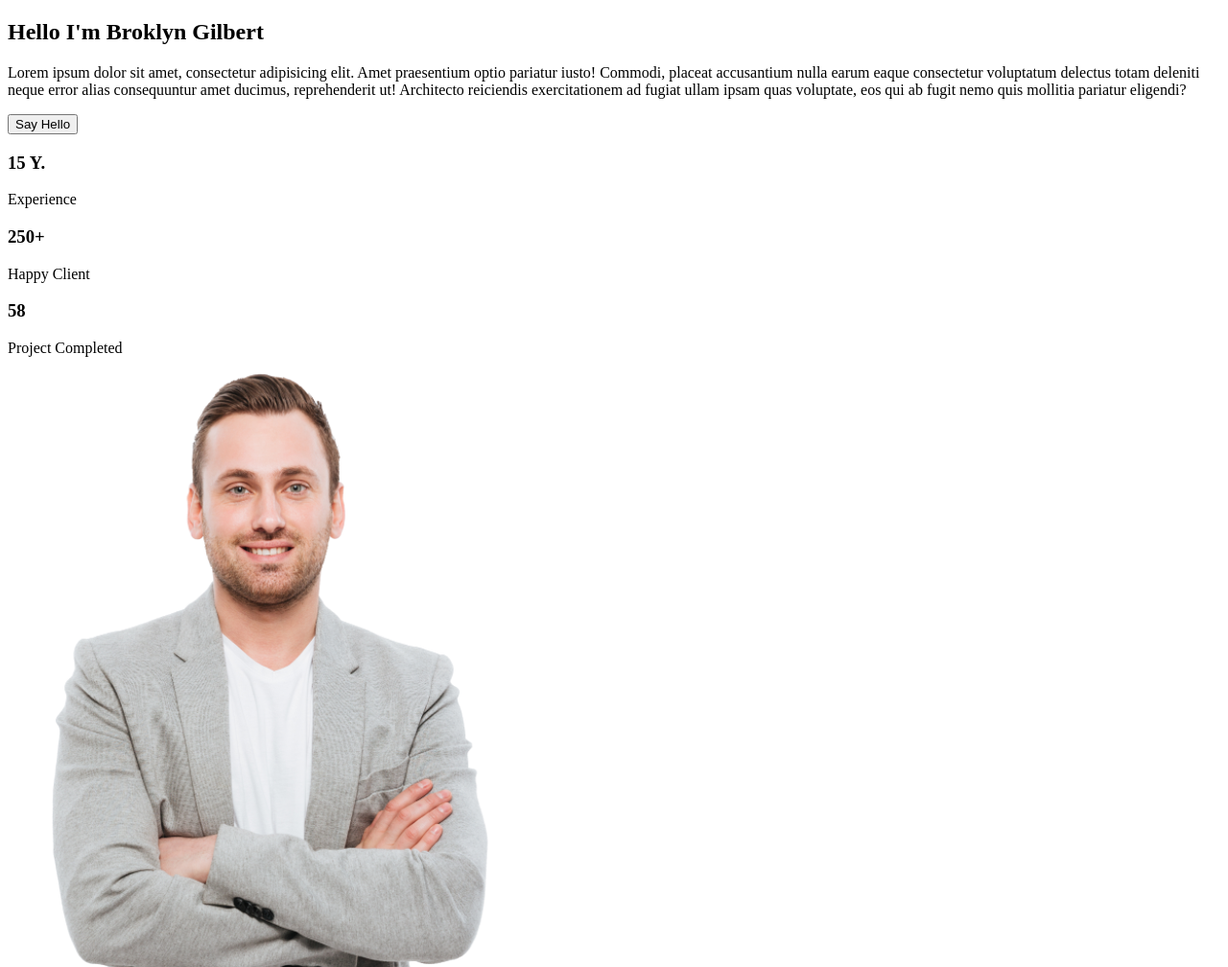
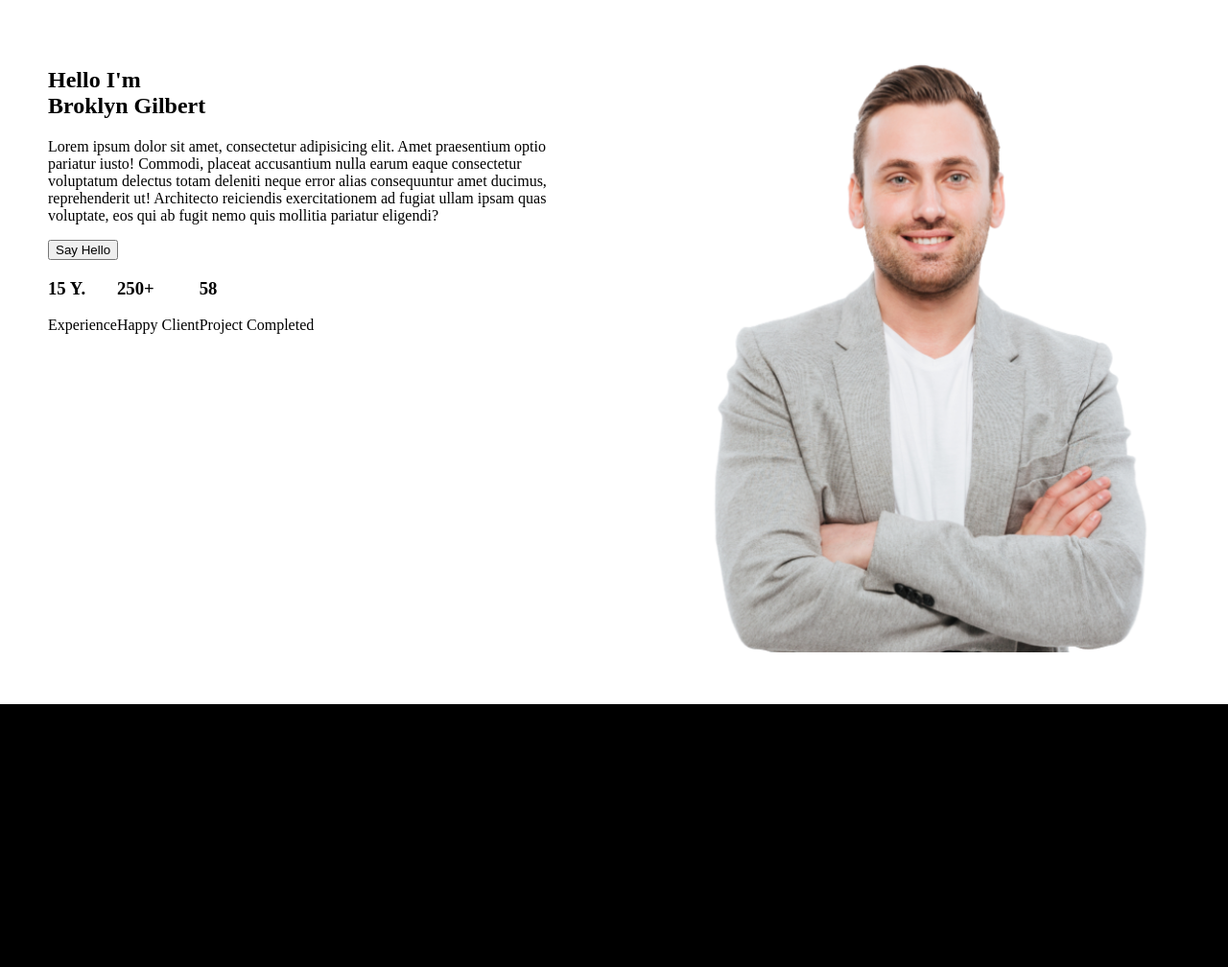
Before and after one commit to radiyaeshi/our-portfolio, a plain HTML site: page index.html in a window 1280 px wide. Shown: the whole page at 96% size. After the commit the page ends 800 px from the top, so only its background shows below. Drawn offline with Linux system fonts and the light colour scheme.

Commit message:
New Update Is Here

```diff
--- /dev/null
+++ b/css/style.css
@@ -0,0 +1,31 @@
+body{
+    background-color: black;
+    padding: 0;
+    margin: 0;
+
+}
+section{
+    background-color: white;
+    display: flex;
+    justify-content: space-between;
+    padding: 50px;
+
+}
+
+.left-side{
+
+
+    width: 45%;
+}
+.right-side{
+
+
+    width: 45%;
+}
+
+img{
+    width: 100%;
+}
+.experience-area{
+    display: flex;
+}
--- a/index.html
+++ b/index.html
@@ -4,18 +4,27 @@
     <meta charset="UTF-8">
     <meta name="viewport" content="width=device-width, initial-scale=1.0">
     <title>our portfolio</title>
+    <link rel="stylesheet" href="./css/style.css" />
 </head>
 <body>
     <section>
-        <div>
+        <div class="left-side">
             <div>
-            <h1>Hello I'm Broklyn Gilbert</h1>
+            <h1>Hello I'm
+
+                <br />Broklyn Gilbert</h1>
             <p>
-                Lorem ipsum dolor sit amet, consectetur adipisicing elit. Amet praesentium optio pariatur iusto! Commodi, placeat accusantium nulla earum eaque consectetur voluptatum delectus totam deleniti neque error alias consequuntur amet ducimus, reprehenderit ut! Architecto reiciendis exercitationem ad fugiat ullam ipsam quas voluptate, eos qui ab fugit nemo quis mollitia pariatur eligendi?
+                Lorem ipsum dolor sit amet, consectetur adipisicing elit.
+                Amet praesentium optio pariatur iusto! Commodi, placeat accusantium
+                nulla earum eaque consectetur voluptatum delectus totam deleniti
+                neque
+                error alias consequuntur amet ducimus, reprehenderit ut! Architecto
+                reiciendis exercitationem ad fugiat ullam ipsam quas voluptate, eos
+                 qui ab fugit nemo quis mollitia pariatur eligendi?
             </p>
             <button>Say Hello</button>
             </div>
-            <div>
+            <div class="experience-area">
                 <div>
             <h3>15 Y.</h3>
             <span>Experience</span>
@@ -30,7 +39,7 @@
                 </div>
             </div>
         </div>
-        <div>
+        <div class="right-side">
             <img src = "./images/hero.png" />
         </div>
     </section>
```
